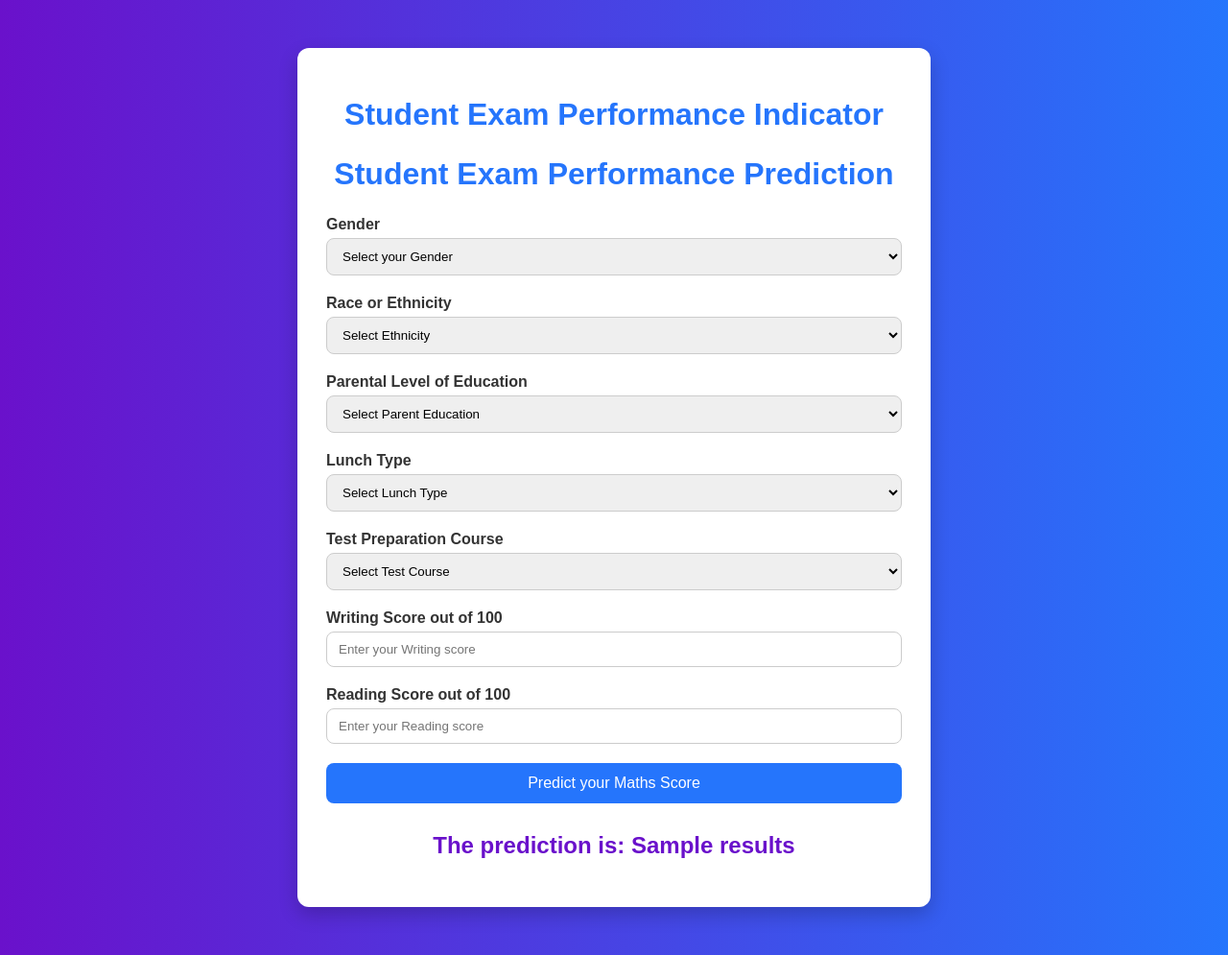
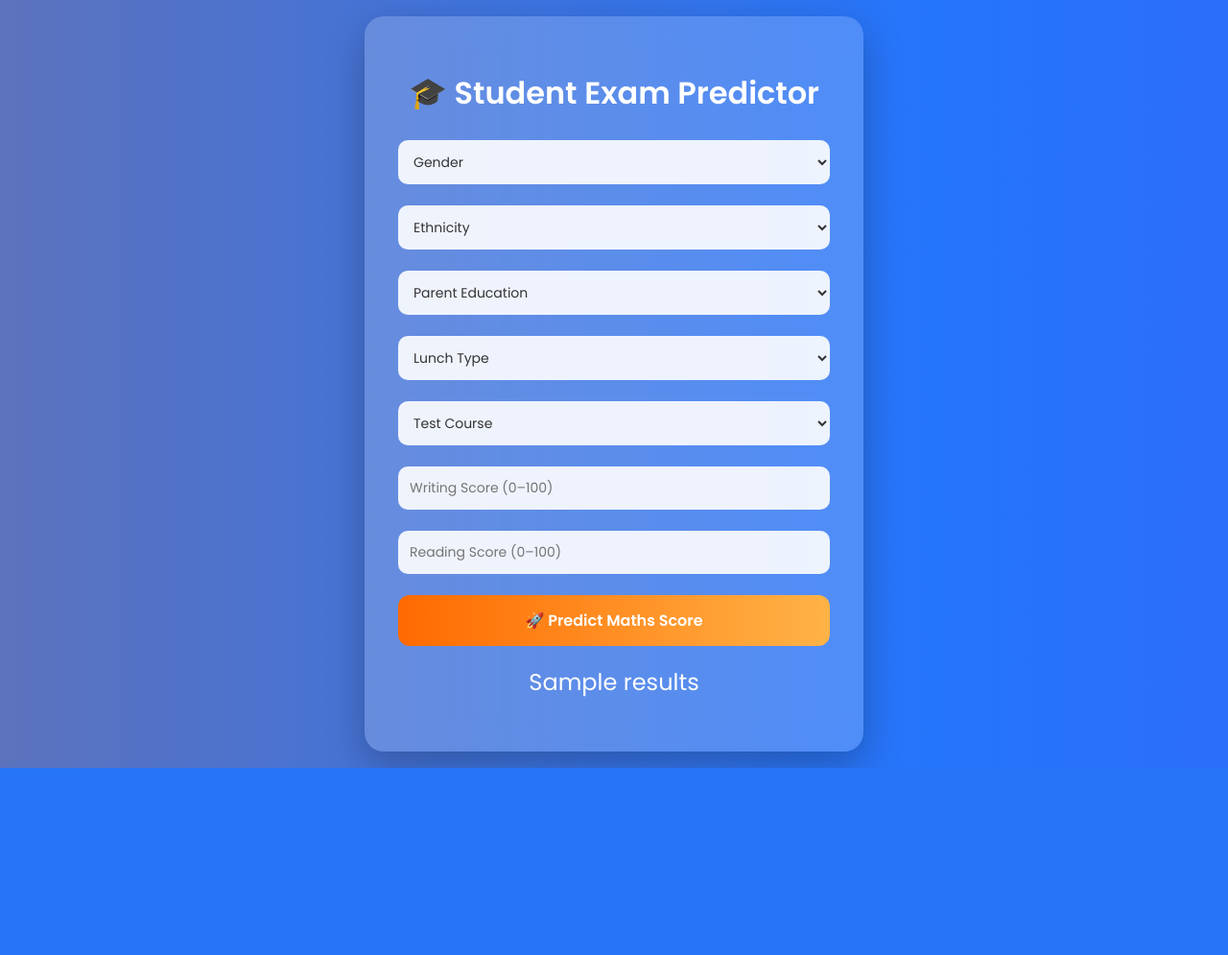
Before and after one commit to AnjaliSinghhhh/mlproject, a Flask app: template templates/home.html in a window 1280 px wide. Shown: the whole page at 96% size. After the commit the page ends 800 px from the top, so only its background shows below. Run offline with Flask 3, Linux system fonts and the light colour scheme; the template is opened without the code that fills it: most values are stand-ins (such as "Sample title", 1, 10 or a date in 2020).

Commit message:
FINAL DISPLAY

```diff
--- a/application.py
+++ b/app.py
@@ -1,18 +1,17 @@
-import pickle
 from flask import Flask,request,render_template
 import numpy as np
 import pandas as pd
+
 from sklearn.preprocessing import StandardScaler
 from src.pipeline.predict_pipeline import CustomData,PredictPipeline
-
-
 
 application=Flask(__name__)
 
 app=application
 
-#route for home page
-@app.route('/')
+## Route for a home page
+
+@app.route('/predictdata')
 def index():
     return render_template('index.html')
 
@@ -22,21 +21,25 @@ def predict_datapoint():
         return render_template('home.html')
     else:
         data=CustomData(
+            gender=request.form.get('gender'),
+            race_ethnicity=request.form.get('ethnicity'),
+            parental_level_of_education=request.form.get('parental_level_of_education'),
+            lunch=request.form.get('lunch'),
+            test_preparation_course=request.form.get('test_preparation_course'),
+            reading_score=float(request.form.get('writing_score')),
+            writing_score=float(request.form.get('reading_score'))
 
-        gender=request.form.get('gender'),
-        race_ethnicity=request.form.get('ethnicity'),
-        parental_level_of_education=request.form.get('parental_level_of_education'),
-        lunch=request.form.get('lunch'),
-        test_preparation_course=request.form.get('test_preparation_course'),
-        reading_score=float(request.form.get('reading_score')),
-        writing_score=float(request.form.get('writing_score'))
         )
         pred_df=data.get_data_as_data_frame()
         print(pred_df)
+        print("Before Prediction")
 
         predict_pipeline=PredictPipeline()
+        print("Mid Prediction")
         results=predict_pipeline.predict(pred_df)
+        print("after Prediction")
         return render_template('home.html',results=results[0])
 
+
 if __name__=="__main__":
-    app.run(host='0.0.0.0')
+    app.run(host="0.0.0.0")
--- a/src/components/data_transformation.py
+++ b/src/components/data_transformation.py
@@ -56,7 +56,7 @@ class DataTransformation:
             # Categorical pipeline
             cat_pipeline = Pipeline(steps=[
                 ('imputer', SimpleImputer(strategy='most_frequent')),
-                ('one_hot_encoder', OneHotEncoder()),
+                ('one_hot_encoder', OneHotEncoder(handle_unknown='ignore')),
                 ('scaler', StandardScaler(with_mean=False))
             ])
 
--- a/templates/home.html
+++ b/templates/home.html
@@ -1,103 +1,125 @@
-<html>
+<!DOCTYPE html>
+<html lang="en">
 <head>
+<meta charset="UTF-8">
+<title>Student Exam Predictor</title>
+
+<link href="https://fonts.googleapis.com/css2?family=Poppins:wght@300;400;600&display=swap" rel="stylesheet">
+
 <style>
-        /* Page background */
-        body {
-            font-family: Arial, sans-serif;
-            background: linear-gradient(to right, #6a11cb, #2575fc);
-            color: #333;
-            margin: 0;
-            padding: 0;
+* {
+    box-sizing: border-box;
+    font-family: "Poppins", sans-serif;
 }
 
-        /* Center login card */
-        .login {
-            max-width: 600px;
-            margin: 50px auto;
-            background: #fff;
-            padding: 30px;
-            border-radius: 12px;
-            box-shadow: 0 8px 20px rgba(0, 0, 0, 0.2);
+/* Animated Gradient Background */
+body {
+    min-height: 100vh;
+    margin: 0;
+    background: linear-gradient(270deg, #6a11cb, #2575fc, #ff6a00);
+    background-size: 600% 600%;
+    animation: gradientMove 10s ease infinite;
+    display: flex;
+    justify-content: center;
+    align-items: center;
 }
 
-        /* Form headings */
+@keyframes gradientMove {
+    0% { background-position: 0% 50%; }
+    50% { background-position: 100% 50%; }
+    100% { background-position: 0% 50%; }
+}
+
+/* Glass Card */
+.login {
+    width: 100%;
+    max-width: 520px;
+    background: rgba(255, 255, 255, 0.18);
+    backdrop-filter: blur(15px);
+    border-radius: 20px;
+    padding: 35px;
+    box-shadow: 0 15px 40px rgba(0,0,0,0.25);
+    color: #fff;
+}
+
+/* Title */
 .login h1 {
     text-align: center;
-            color: #2575fc;
+    font-weight: 600;
     margin-bottom: 25px;
 }
 
-        /* Labels */
-        .form-label {
-            font-weight: bold;
-            margin-bottom: 5px;
-            display: block;
+/* Form Group */
+.mb-3 {
+    position: relative;
+    margin-bottom: 22px;
 }
 
-        /* Input fields and selects */
+/* Inputs & Select */
 .form-control {
     width: 100%;
-            padding: 10px 12px;
-            margin-bottom: 20px;
-            border: 1px solid #ccc;
-            border-radius: 8px;
-            transition: all 0.3s ease;
+    padding: 12px;
+    border-radius: 10px;
+    border: none;
+    outline: none;
+    font-size: 14px;
+    background: rgba(255,255,255,0.9);
+    color: #333;
+    transition: 0.3s;
 }
 
-        /* Focus effect for inputs */
 .form-control:focus {
-            border-color: #2575fc;
-            box-shadow: 0 0 8px rgba(37, 117, 252, 0.3);
-            outline: none;
+    box-shadow: 0 0 10px rgba(255,255,255,0.6);
+    transform: scale(1.02);
 }
 
-        /* Submit button */
+/* Button */
 .btn-primary {
-            background-color: #2575fc;
+    width: 100%;
+    padding: 14px;
+    border: none;
+    border-radius: 12px;
+    background: linear-gradient(to right, #ff6a00, #ffb347);
+    font-size: 16px;
+    font-weight: 600;
     color: #fff;
-            border: none;
-            padding: 12px 20px;
-            border-radius: 8px;
-            font-size: 16px;
     cursor: pointer;
-            width: 100%;
-            transition: background 0.3s ease, transform 0.2s ease;
+    transition: 0.3s ease;
 }
 
-        /* Hover effect for button */
 .btn-primary:hover {
-            background-color: #6a11cb;
-            transform: translateY(-2px);
+    transform: translateY(-3px) scale(1.03);
+    box-shadow: 0 10px 20px rgba(0,0,0,0.3);
 }
 
-        /* Prediction text */
+/* Prediction Text */
 h2 {
     text-align: center;
-            margin-top: 30px;
-            color: #6a11cb;
+    margin-top: 20px;
+    font-weight: 500;
+    color: #fff;
 }
 </style>
 </head>
+
 <body>
+
 <div class="login">
-        <h1>Student Exam Performance Indicator</h1>
+    <h1>🎓 Student Exam Predictor</h1>
 
     <form action="{{ url_for('predict_datapoint')}}" method="post">
-            <h1>Student Exam Performance Prediction</h1>
 
         <div class="mb-3">
-                <label class="form-label">Gender</label>
             <select class="form-control" name="gender" required>
-                    <option class="placeholder" selected disabled value="">Select your Gender</option>
+                <option disabled selected>Gender</option>
                 <option value="male">Male</option>
                 <option value="female">Female</option>
             </select>
         </div>
 
         <div class="mb-3">
-                <label class="form-label">Race or Ethnicity</label>
             <select class="form-control" name="ethnicity" required>
-                    <option class="placeholder" selected disabled value="">Select Ethnicity</option>
+                <option disabled selected>Ethnicity</option>
                 <option value="group A">Group A</option>
                 <option value="group B">Group B</option>
                 <option value="group C">Group C</option>
@@ -107,9 +129,8 @@
         </div>
 
         <div class="mb-3">
-                <label class="form-label">Parental Level of Education</label>
             <select class="form-control" name="parental_level_of_education" required>
-                    <option class="placeholder" selected disabled value="">Select Parent Education</option>
+                <option disabled selected>Parent Education</option>
                 <option value="associate's degree">Associate's Degree</option>
                 <option value="bachelor's degree">Bachelor's Degree</option>
                 <option value="high school">High School</option>
@@ -120,39 +141,35 @@
         </div>
 
         <div class="mb-3">
-                <label class="form-label">Lunch Type</label>
             <select class="form-control" name="lunch" required>
-                    <option class="placeholder" selected disabled value="">Select Lunch Type</option>
-                    <option value="free/reduced">Free/Reduced</option>
+                <option disabled selected>Lunch Type</option>
+                <option value="free/reduced">Free / Reduced</option>
                 <option value="standard">Standard</option>
             </select>
         </div>
 
         <div class="mb-3">
-                <label class="form-label">Test Preparation Course</label>
             <select class="form-control" name="test_preparation_course" required>
-                    <option class="placeholder" selected disabled value="">Select Test Course</option>
+                <option disabled selected>Test Course</option>
                 <option value="none">None</option>
                 <option value="completed">Completed</option>
             </select>
         </div>
 
         <div class="mb-3">
-                <label class="form-label">Writing Score out of 100</label>
-                <input class="form-control" type="number" name="writing_score" placeholder="Enter your Writing score" min="0" max="100" required />
+            <input class="form-control" type="number" name="writing_score" placeholder="Writing Score (0–100)" required>
         </div>
 
         <div class="mb-3">
-                <label class="form-label">Reading Score out of 100</label>
-                <input class="form-control" type="number" name="reading_score" placeholder="Enter your Reading score" min="0" max="100" required />
+            <input class="form-control" type="number" name="reading_score" placeholder="Reading Score (0–100)" required>
         </div>
 
-            <div class="mb-3">
-                <input class="btn btn-primary" type="submit" value="Predict your Maths Score" />
-            </div>
+        <input class="btn-primary" type="submit" value="🚀 Predict Maths Score">
+
     </form>
 
-        <h2>The prediction is: {{ results }}</h2>
+    <h2>{{ results }}</h2>
 </div>
+
 </body>
 </html>
```
Also changed, not shown: requirements.txt (+9 -13 lines), README.md. Lines whose indentation alone changed are shown as unchanged.
